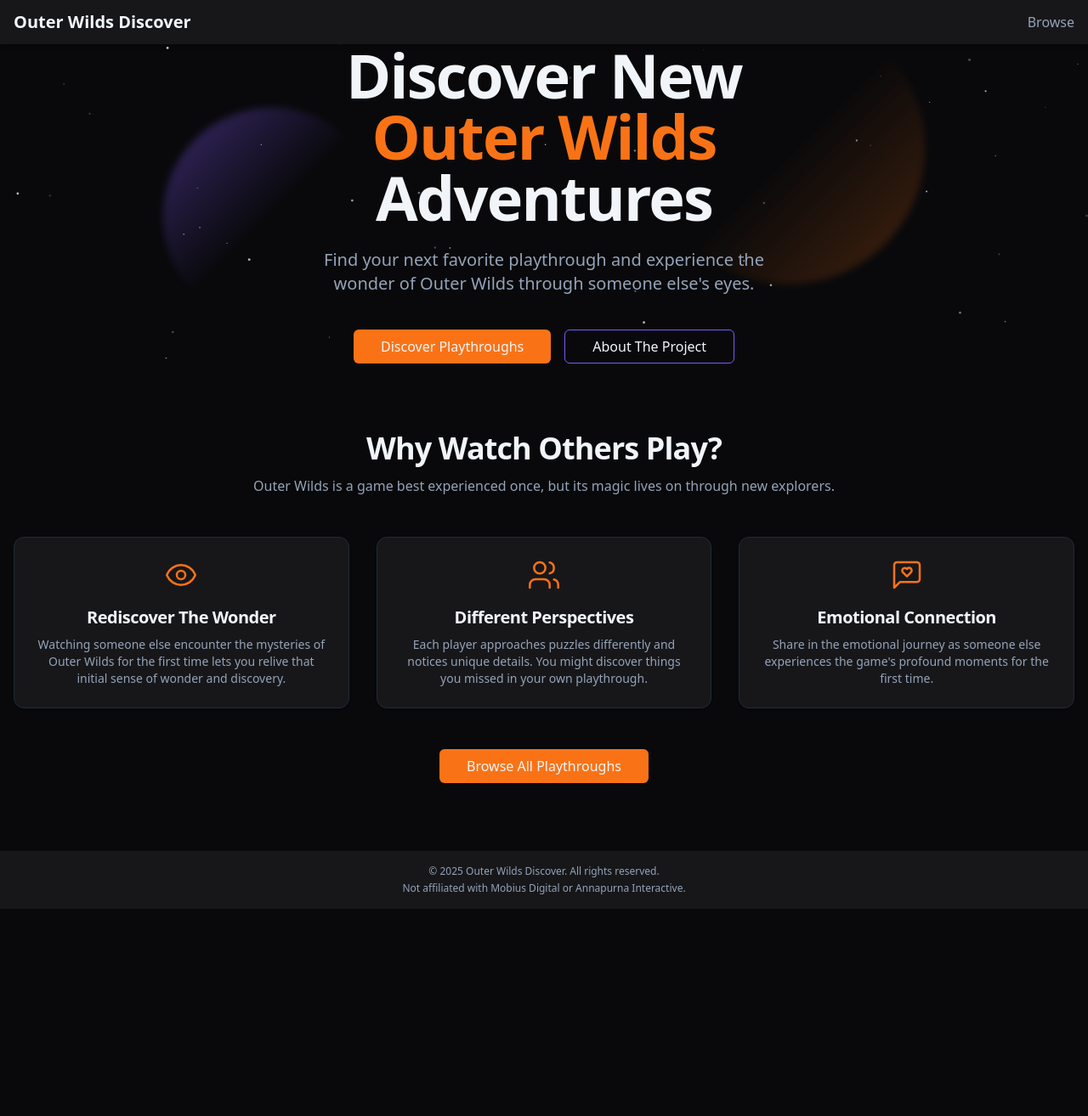
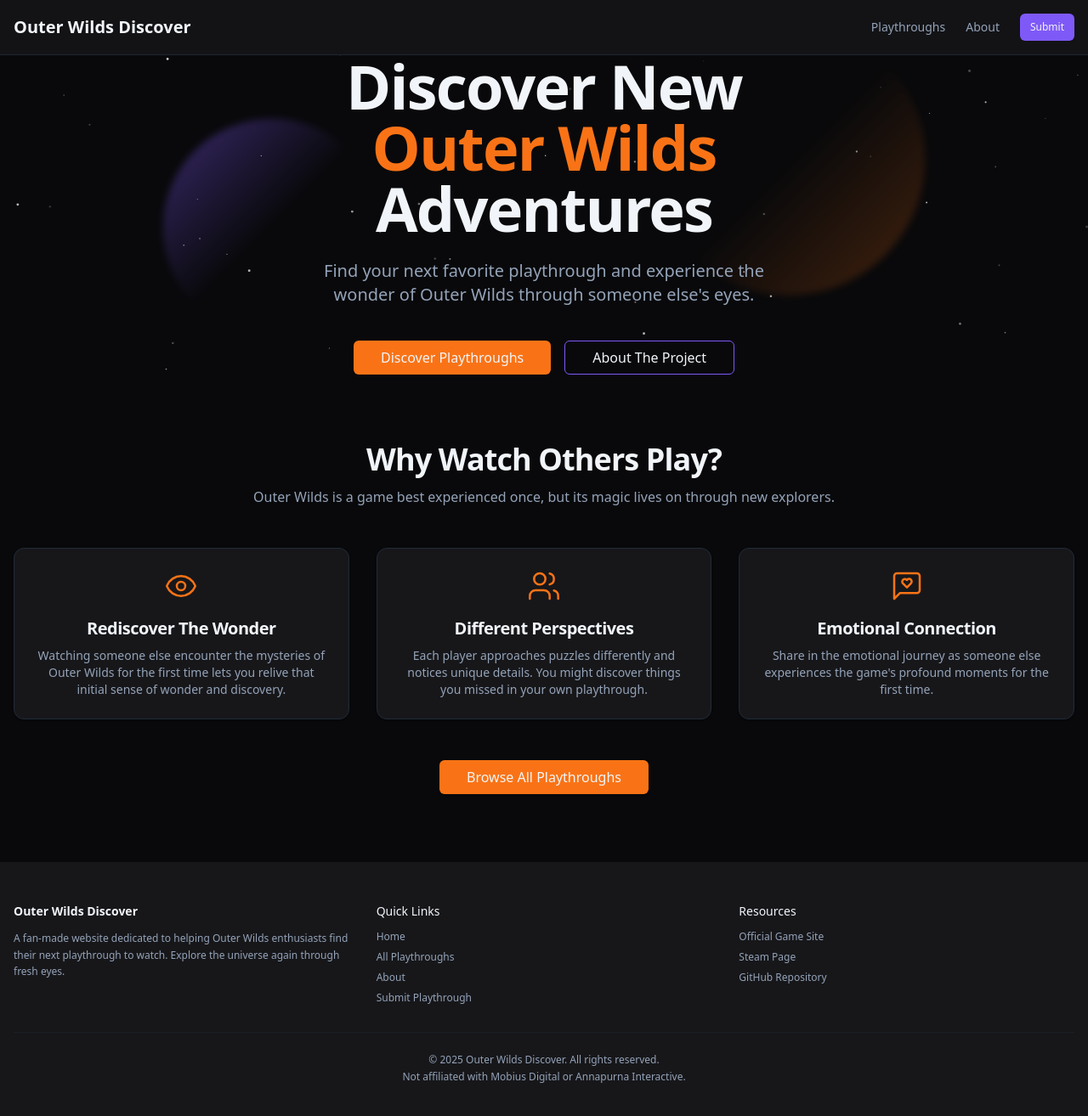
Before and after one commit to bakenq/outer-wilds-discover, a Next.js app: page / in a window 1280 px wide. Shown: the top 1314 px of the page at 85% size. Before the commit the page ends 1070 px from the top, so only its background shows below. Built offline with nearby package versions, Linux system fonts and the light colour scheme; no server answers; the database is empty.

Commit message:
refactor Footer and Header components; enhance layout with new grid structure and add quick links

```diff
--- a/components/Footer.tsx
+++ b/components/Footer.tsx
@@ -1,12 +1,112 @@
+import Link from "next/link";
+
 export default function Footer() {
   const currentYear = new Date().getFullYear();
+
   return (
-    <footer className='bg-card py-4 text-center text-xs text-muted-foreground z-40'>
+    <footer className='bg-card py-8 md:py-12 text-sm'>
       <div className='container mx-auto px-4'>
-        <p>© {currentYear} Outer Wilds Discover. All rights reserved.</p>
-        <p className='mt-1'>
-          Not affiliated with Mobius Digital or Annapurna Interactive.
-        </p>
+        {/* Column Grid*/}
+        <div className='grid grid-cols-1 md:grid-cols-3 gap-8'>
+          {/* Column 1: Brand/About */}
+          <div className='md:col-span-1'>
+            <h3 className='font-semibold text-foreground mb-3'>
+              Outer Wilds Discover
+            </h3>
+            <p className='text-muted-foreground text-xs leading-relaxed'>
+              A fan-made website dedicated to helping Outer Wilds enthusiasts
+              find their next playthrough to watch. Explore the universe again
+              through fresh eyes.
+            </p>
+          </div>
+
+          {/* Column 2: Quick Links */}
+          <div className='md:col-span-1'>
+            <h4 className='font-medium text-foreground mb-3'>Quick Links</h4>
+            <ul className='space-y-2 text-xs'>
+              <li>
+                <Link
+                  href='/'
+                  className='text-muted-foreground hover:text-primary transition-colors'
+                >
+                  Home
+                </Link>
+              </li>
+              <li>
+                <Link
+                  href='/playthroughs'
+                  className='text-muted-foreground hover:text-primary transition-colors'
+                >
+                  All Playthroughs
+                </Link>
+              </li>
+              {/* Add About link later */}
+              <li>
+                <Link
+                  href='/about'
+                  className='text-muted-foreground hover:text-primary transition-colors'
+                >
+                  About
+                </Link>
+              </li>
+              {/* Add Submit link later */}
+              <li>
+                <Link
+                  href='/submit'
+                  className='text-muted-foreground hover:text-primary transition-colors'
+                >
+                  Submit Playthrough
+                </Link>
+              </li>
+            </ul>
+          </div>
+
+          {/* Column 3: Resources */}
+          <div className='md:col-span-1'>
+            <h4 className='font-medium text-foreground mb-3'>Resources</h4>
+            <ul className='space-y-2 text-xs'>
+              <li>
+                <a
+                  href='https://www.mobiusdigitalgames.com/outer-wilds.html'
+                  target='_blank'
+                  rel='noopener noreferrer'
+                  className='text-muted-foreground hover:text-primary transition-colors'
+                >
+                  Official Game Site
+                </a>
+              </li>
+              <li>
+                <a
+                  href='https://store.steampowered.com/app/753640/Outer_Wilds/'
+                  target='_blank'
+                  rel='noopener noreferrer'
+                  className='text-muted-foreground hover:text-primary transition-colors'
+                >
+                  Steam Page
+                </a>
+              </li>
+              {/* Add link to your GitHub repo for portfolio */}
+              <li>
+                <a
+                  href='YOUR_GITHUB_REPO_LINK'
+                  target='_blank'
+                  rel='noopener noreferrer'
+                  className='text-muted-foreground hover:text-primary transition-colors'
+                >
+                  GitHub Repository
+                </a>
+              </li>
+            </ul>
+          </div>
+        </div>
+
+        {/* Bottom Bar */}
+        <div className='mt-8 pt-6 border-t border-border/40 text-center text-xs text-muted-foreground'>
+          <p>© {currentYear} Outer Wilds Discover. All rights reserved.</p>
+          <p className='mt-1'>
+            Not affiliated with Mobius Digital or Annapurna Interactive.
+          </p>
+        </div>
       </div>
     </footer>
   );
--- a/components/Header.tsx
+++ b/components/Header.tsx
@@ -1,23 +1,36 @@
 import Link from "next/link";
+import { Button } from "@/components/ui/button";
 
 export default function Header() {
   return (
-    <header className='bg-card shadow-md sticky top-0 z-40'>
-      <nav className='container mx-auto px-4 py-3 flex justify-between items-center'>
+    <header className='sticky top-0 z-40 w-full border-b border-border/80 bg-card/80 backdrop-blur-lg transition-colors duration-300 ease-in-out'>
+      <nav className='container mx-auto px-4 h-16 flex justify-between items-center'>
+        {/* Logo? */}
         <Link
           href='/'
-          className='font-bold text-xl text-foreground hover:text-primary'
+          className='font-bold text-xl text-foreground hover:text-primary transition-colors'
         >
           Outer Wilds Discover
         </Link>
-        <div>
-          {/* Add more links here later if needed (e.g., About, Submit) */}
+        {/* Navigation */}
+        <div className='flex items-center gap-6'>
           <Link
             href='/playthroughs'
-            className='text-muted-foreground hover:text-primary ml-4'
+            className='text-sm font-medium text-muted-foreground hover:text-primary transition-colors'
           >
-            Browse
+            Playthroughs
           </Link>
+
+          {/* Placeholders for now*/}
+          <Link
+            href='/about'
+            className='text-sm font-medium text-muted-foreground hover:text-primary transition-colors'
+          >
+            About
+          </Link>
+          <Button size='sm' variant='secondary'>
+            Submit
+          </Button>
         </div>
       </nav>
     </header>
```
